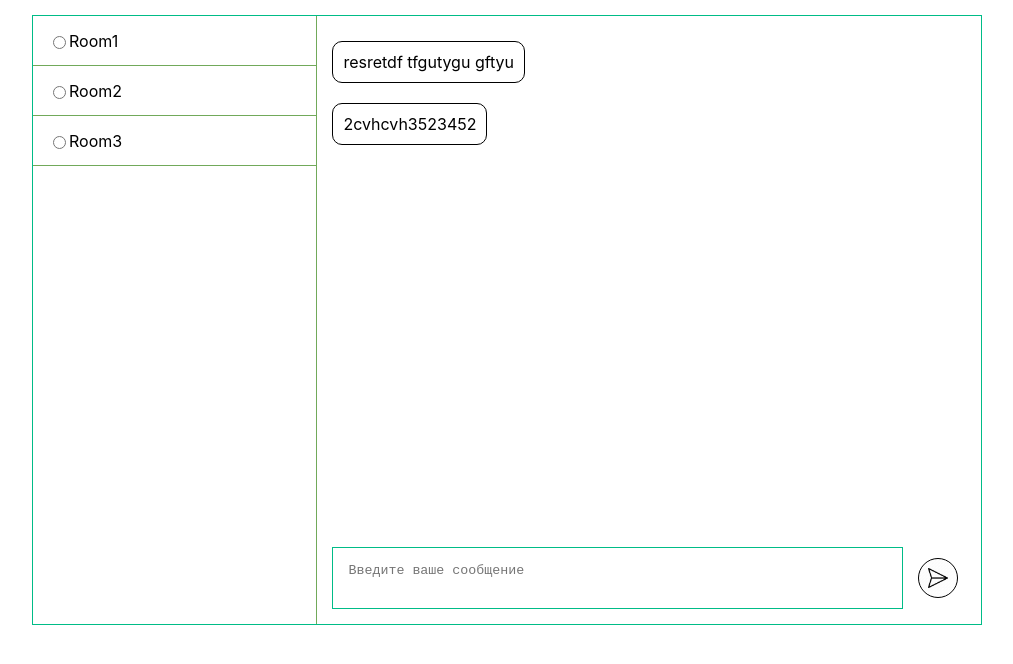
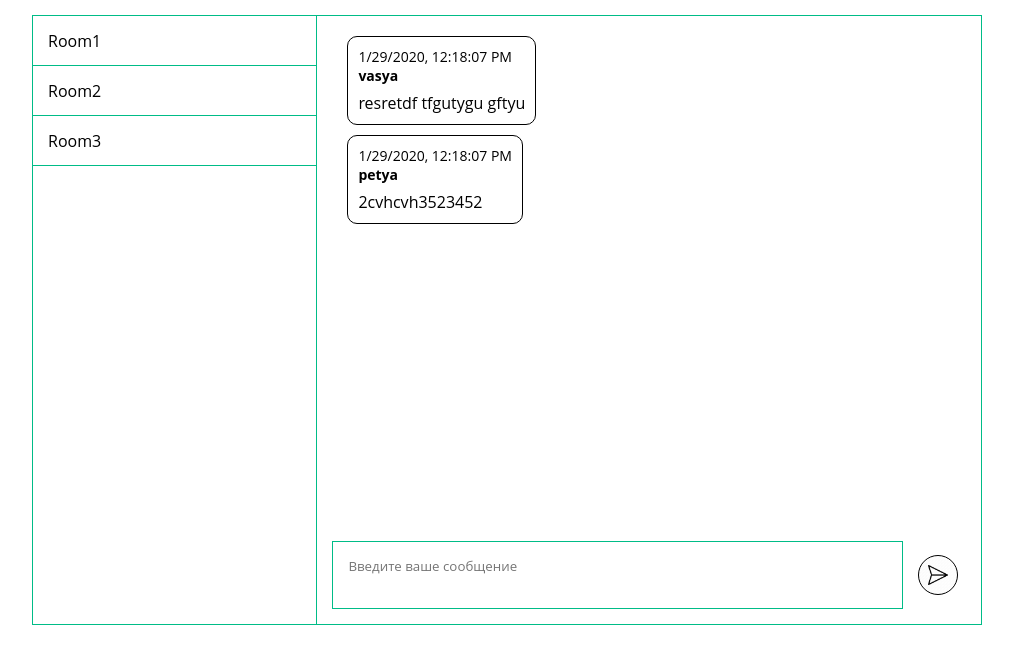
Before and after one commit to Dizox/Chat, a React (Create React App) app in the folder front/: page / in a window 1280 px wide. Both pictures are taken after typing "Sample" into the empty fields and a click on the button "Авторизоваться". Shown: the top 664 px of the page, without its empty margins (133-1146 px from the left). Built offline with nearby package versions, Linux system fonts and the light colour scheme; no server answers.

Commit message:
css slightly corrected, date and time output added

```diff
--- a/front/src/Chat/components/MessagesList/MessagesList.css
+++ b/front/src/Chat/components/MessagesList/MessagesList.css
@@ -12,15 +12,18 @@
   align-items: flex-start;
   overflow-y: auto;
   margin-bottom: 30px;
-  padding-right: 15px;
+  padding: 0 15px;
 }
 
 .MessagesList__message {
-  display: inline;
-  margin: 10px 0;
+  max-width: 60%;
+  display: inline-flex;
+  flex-direction: column;
+  margin: 5px 0;
   padding: 10px;
   border: 1px solid black;
   border-radius: 10px;
+  word-wrap: break-word;
 }
 
 .MessagesList__message_my {
@@ -51,3 +54,17 @@
   border: 1px solid black;
   border-radius: 40px;
 }
+
+.MessagesList__text {
+  line-height: 1.3;
+}
+
+.MessagesList__date {
+  font-size: 14px;
+}
+
+.MessagesList__name {
+  font-size: 14px;
+  font-weight: 700;
+  margin-bottom: 8px;
+}
--- a/front/src/Chat/components/MessagesList/MessagesList.jsx
+++ b/front/src/Chat/components/MessagesList/MessagesList.jsx
@@ -4,7 +4,7 @@ import { addMessage, createRoom } from '../../../Actions'
 import './MessagesList.css';
 import { socket } from '../../../FileSocket'
 
-export function MessagesList({ messages, currentUserId, currentRoomId, handleAddMessage, handleCreateRoom }) {
+export function MessagesList({ users, messages, currentUserId, currentRoomId, handleAddMessage, handleCreateRoom }) {
   const [value, setValue] = useState('');
 
   useEffect(() => {
@@ -17,10 +17,24 @@ export function MessagesList({ messages, currentUserId, currentRoomId, handleAdd
     socket.emit('send msg', {
       text: value,
       userId: currentUserId,
-      timestamp: new Date,
+      timestamp: parseInt(new Date().getTime()),
       roomId: currentRoomId
     });
     setValue('');
+  }
+
+
+  const TakeAuthorName = (props) => {
+    const message = props.message;
+    const messageAuthor = users.filter(({id}) => message.userId === id)[0];
+
+    //fix that after added SQL
+
+    if (messageAuthor === undefined) {
+      return 'Другой человек';
+    }
+
+    return messageAuthor.id === currentUserId ? '' : messageAuthor.name;
   }
 
   return (
@@ -28,6 +42,10 @@ export function MessagesList({ messages, currentUserId, currentRoomId, handleAdd
       <div className='MessagesList__container'>
         {messages.map (message =>
         <div className={message.userId === currentUserId ? 'MessagesList__message MessagesList__message_my' : 'MessagesList__message'}>
+          <span className='MessagesList__date'>{new Date(message.timestamp).toLocaleString()}</span>
+          <span className='MessagesList__name'>
+            <TakeAuthorName message={message} />
+          </span>
           <span className='MessagesList__text'>{message.text}</span>
         </div>)}
       </div>
@@ -40,7 +58,8 @@ export function MessagesList({ messages, currentUserId, currentRoomId, handleAdd
 }
 
 export default connect(
-  ({ messages, currentUserId, currentRoomId }) => ({
+  ({ users, messages, currentUserId, currentRoomId }) => ({
+    users,
     messages: messages.filter(({ roomId }) => roomId === currentRoomId),
     currentUserId,
     currentRoomId
--- a/front/src/Chat/components/RoomSelector/RoomSelector.css
+++ b/front/src/Chat/components/RoomSelector/RoomSelector.css
@@ -1,6 +1,6 @@
 .RoomSelector {
   width: 30%;
-  border-right: 1px solid #71a95a;
+  border-right: 1px solid rgb(0, 188, 135);
 }
 
 .RoomSelector__item {
@@ -10,9 +10,21 @@
   padding: 0 15px;
   cursor: pointer;
   background-color: #fff;
-  border-bottom: 1px solid #71a95a;
+  border-bottom: 1px solid rgb(0, 188, 135);
 }
 
-.RoomSelector__item_current {
-  background-color: #71a95a;
+.RoomSelector__input {
+  display: none;
 }
+
+.RoomSelector__item.selected {
+  background-color: rgb(0, 188, 135);
+}
+
+.RoomSelector__item.selected .RoomSelector__title {
+  color: #fff;
+}
+
+.RoomSelector__title {
+
+}
--- a/front/src/Chat/components/RoomSelector/RoomSelector.jsx
+++ b/front/src/Chat/components/RoomSelector/RoomSelector.jsx
@@ -12,8 +12,9 @@ function RoomSelector({rooms, currentRoomId, handleSetRoom}) {
   return (
     <div className='RoomSelector'>
       {rooms.map(room => (
-        <label className='RoomSelector__item'>
+        <label className={room.id === currentRoomId ? 'RoomSelector__item selected' : 'RoomSelector__item'} >
           <input
+            className='RoomSelector__input'
             type="radio"
             name="room"
             value={room.id}
--- a/front/src/Store.js
+++ b/front/src/Store.js
@@ -14,17 +14,17 @@ const initialState = {
   rooms: [{
     name: 'Room1',
     id: '1',
-    usersId: [5]
+    usersId: [3, 5]
   },
   {
     name: 'Room2',
     id: '2',
-    usersId: [5]
+    usersId: [3, 5]
   },
   {
     name: 'Room3',
     id: '3',
-    usersId: [5]
+    usersId: [3, 5]
   }],
   messages: [
     { text: 'resretdf tfgutygu gftyu ', userId: 5, timestamp: new Date, roomId: 1 },
--- a/front/src/index.css
+++ b/front/src/index.css
@@ -1,5 +1,6 @@
 * {
   box-sizing: border-box;
+  font-family: 'open sans', 'Helvetica Neue', Arial, sans-serif;
 }
 
 body {
```
